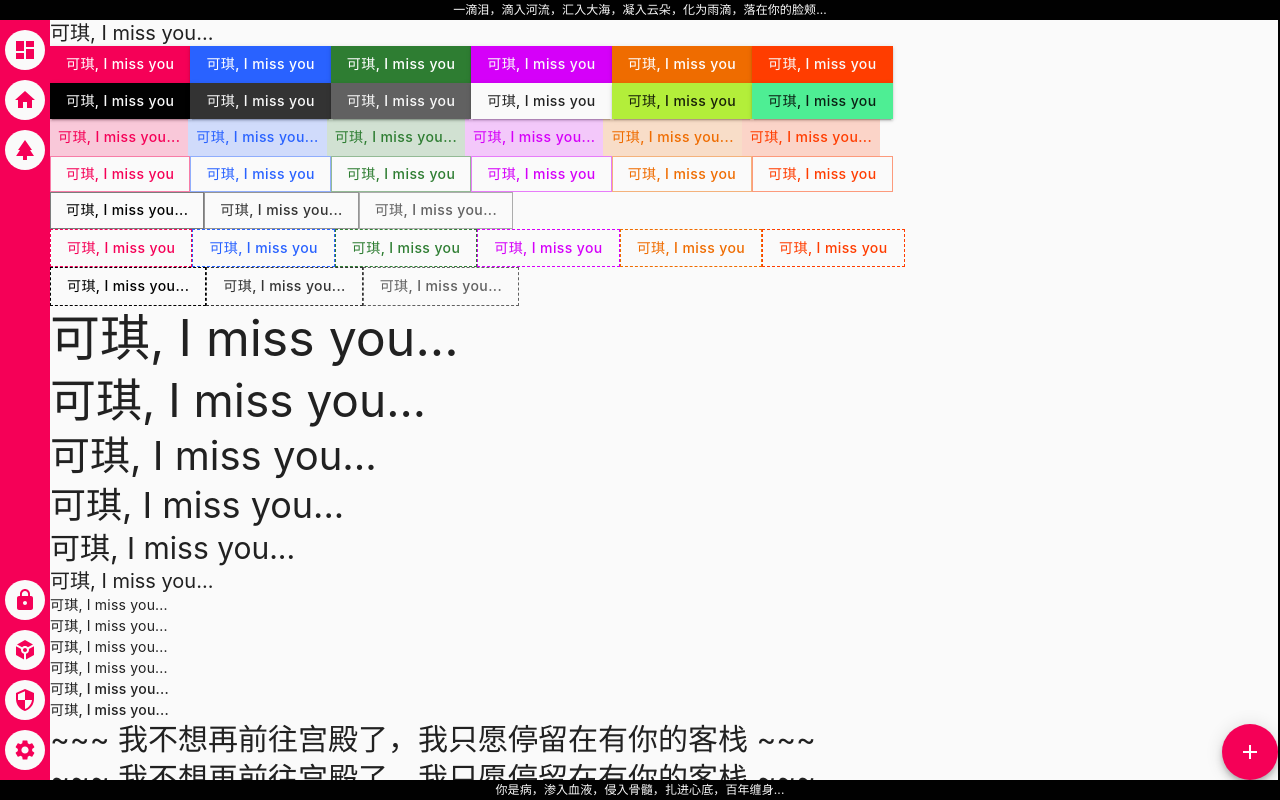
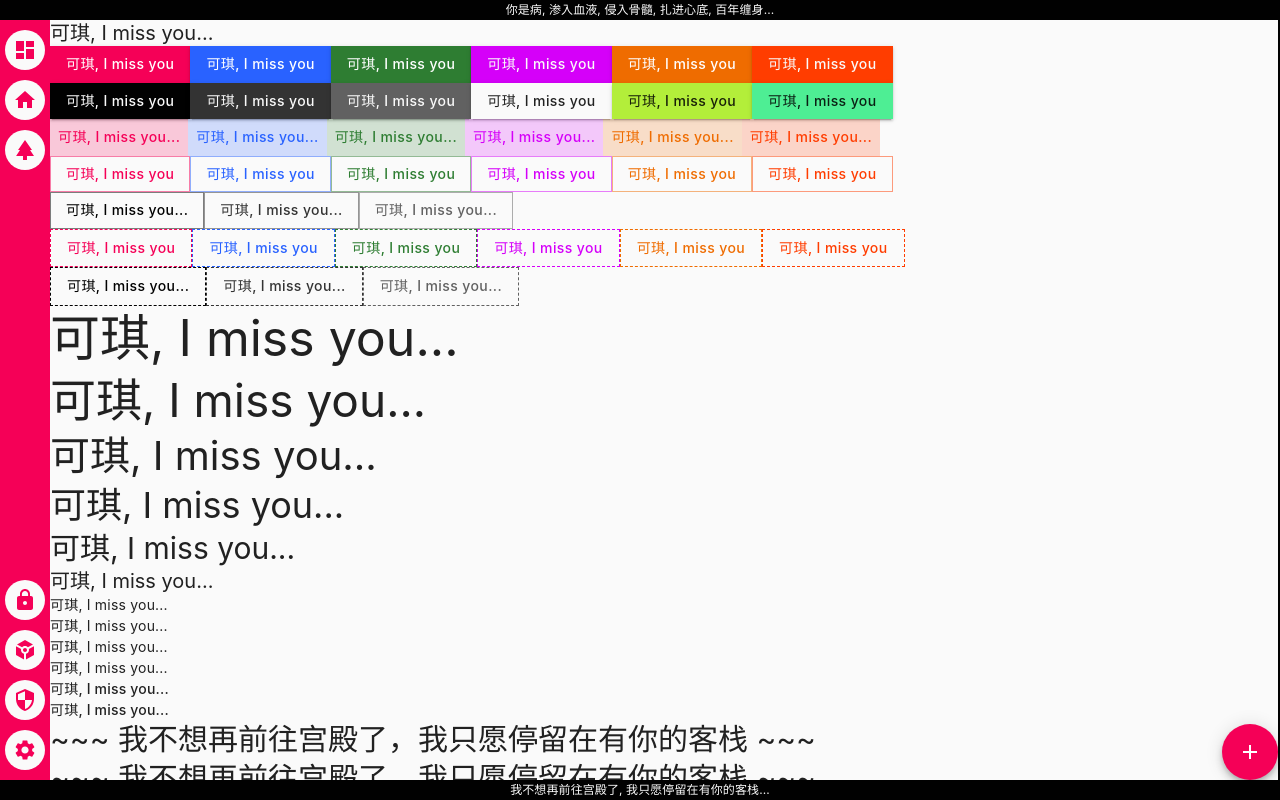
Before and after one commit to w-lianfu/react-miss, a React app: page / in a window 1280 px wide. Shown: the top 800 px of the page. Built offline with nearby package versions, Linux system fonts and the light colour scheme.

Commit message:
update text

```diff
--- a/src/component/app-status/index.tsx
+++ b/src/component/app-status/index.tsx
@@ -32,7 +32,7 @@ const AppStatus = (props: IProps, state: IState) => {
   }, []);
 
   return (
-    <DBox>你是病，渗入血液，侵入骨髓，扎进心底，百年缠身...</DBox>
+    <DBox>我不想再前往宫殿了, 我只愿停留在有你的客栈...</DBox>
   );
 };
 
--- a/src/component/app-top/index.tsx
+++ b/src/component/app-top/index.tsx
@@ -32,7 +32,7 @@ const AppTop = (props: IProps, state: IState) => {
   }, []);
 
   return (
-    <DBox>一滴泪，滴入河流，汇入大海，凝入云朵，化为雨滴，落在你的脸颊...</DBox>
+    <DBox>你是病, 渗入血液, 侵入骨髓, 扎进心底, 百年缠身...</DBox>
   );
 };
 
```
